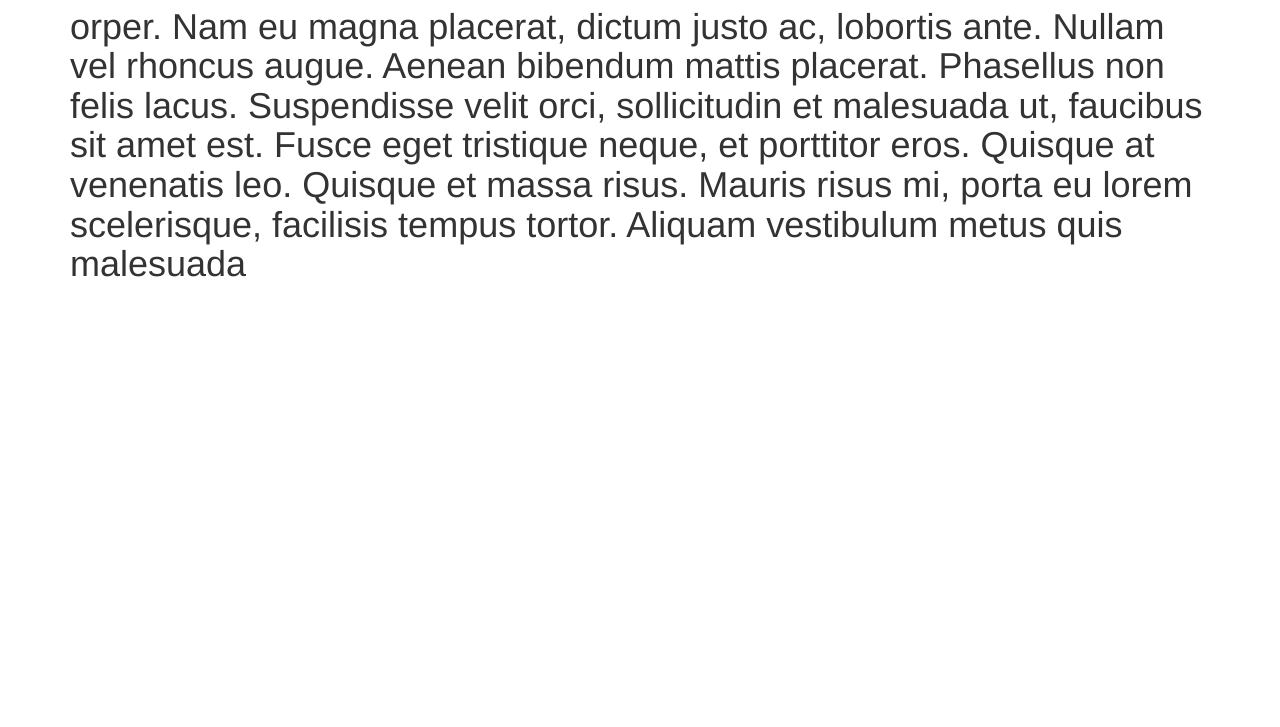
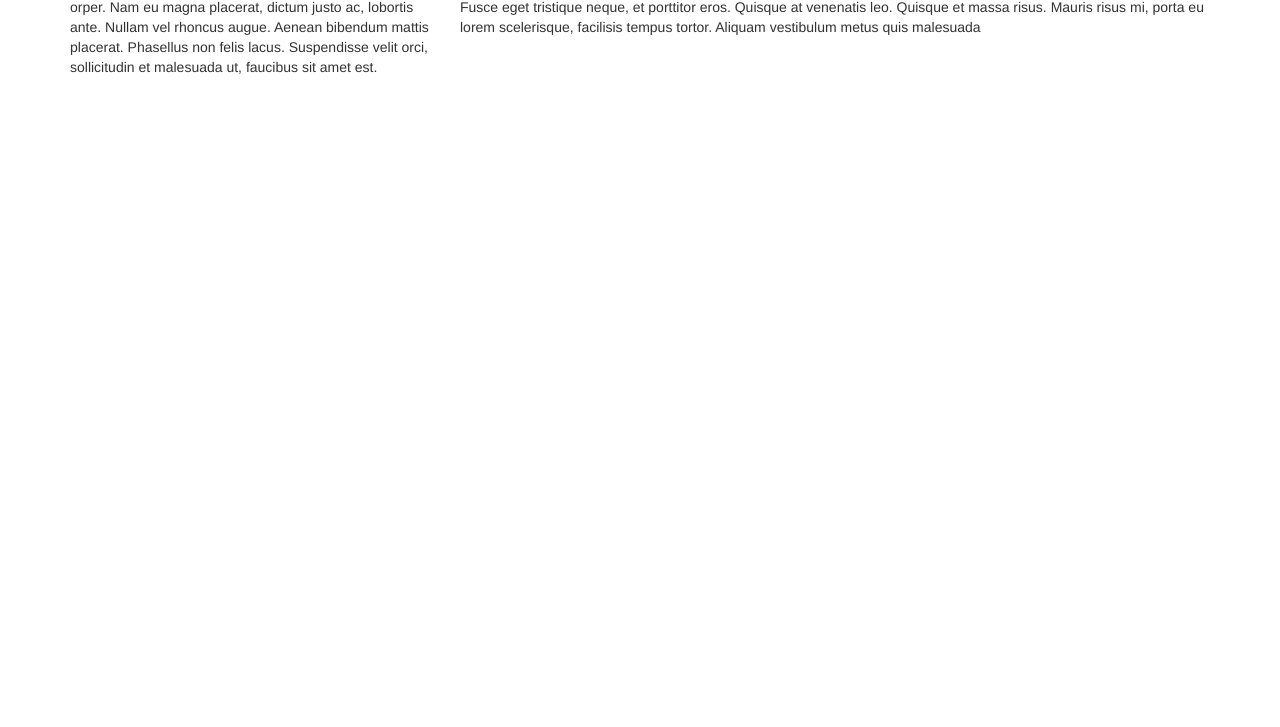
Before and after one commit to paaulo03/paaulo03.github.io, a plain HTML site: page outrapagina.html in a window 1280 px wide. Shown: the part 73-800 px from the top of the page. Drawn offline with nearby package versions, Linux system fonts and the light colour scheme.

Commit message:
auladogrid

```diff
--- a/outrapagina.html
+++ b/outrapagina.html
@@ -17,8 +17,14 @@
     </head>
 	<body>
 		<div class="container">
-				<h1>Minha primeira pagina<h1>
-				<p>orper. Nam eu magna placerat, dictum justo ac, lobortis ante. Nullam vel rhoncus augue. Aenean bibendum mattis placerat. Phasellus non felis lacus. Suspendisse velit orci, sollicitudin et malesuada ut, faucibus sit amet est. Fusce eget tristique neque, et porttitor eros. Quisque at venenatis leo. Quisque et massa risus. Mauris risus mi, porta eu lorem scelerisque, facilisis tempus tortor. Aliquam vestibulum metus quis malesuada</p>
-		</div>
+				<div class="row">
+                <div class="col-sm-12"><h1><center>Minha primeira pagina</center></h1></div>
+                </div>
+       <div class="row">
+	<div class="col-sm-4"><!--coluna esquerda--><p>orper. Nam eu magna placerat, dictum justo ac, lobortis ante. Nullam vel rhoncus augue. Aenean bibendum mattis placerat. Phasellus non felis lacus. Suspendisse velit orci, sollicitudin et malesuada ut, faucibus sit amet est.</p></div>
+    <div class="col-sm-8"><!--coluna direita--><p>Fusce eget tristique neque, et porttitor eros. Quisque at venenatis leo. Quisque et massa risus. Mauris risus mi, porta eu lorem scelerisque, facilisis tempus tortor. Aliquam vestibulum metus quis malesuada</p></div>
+       </div>
+        </div>
+
 	</body>
 </html>
```
Also changed, not shown: primeirapagina.html (+1 -0 lines).
